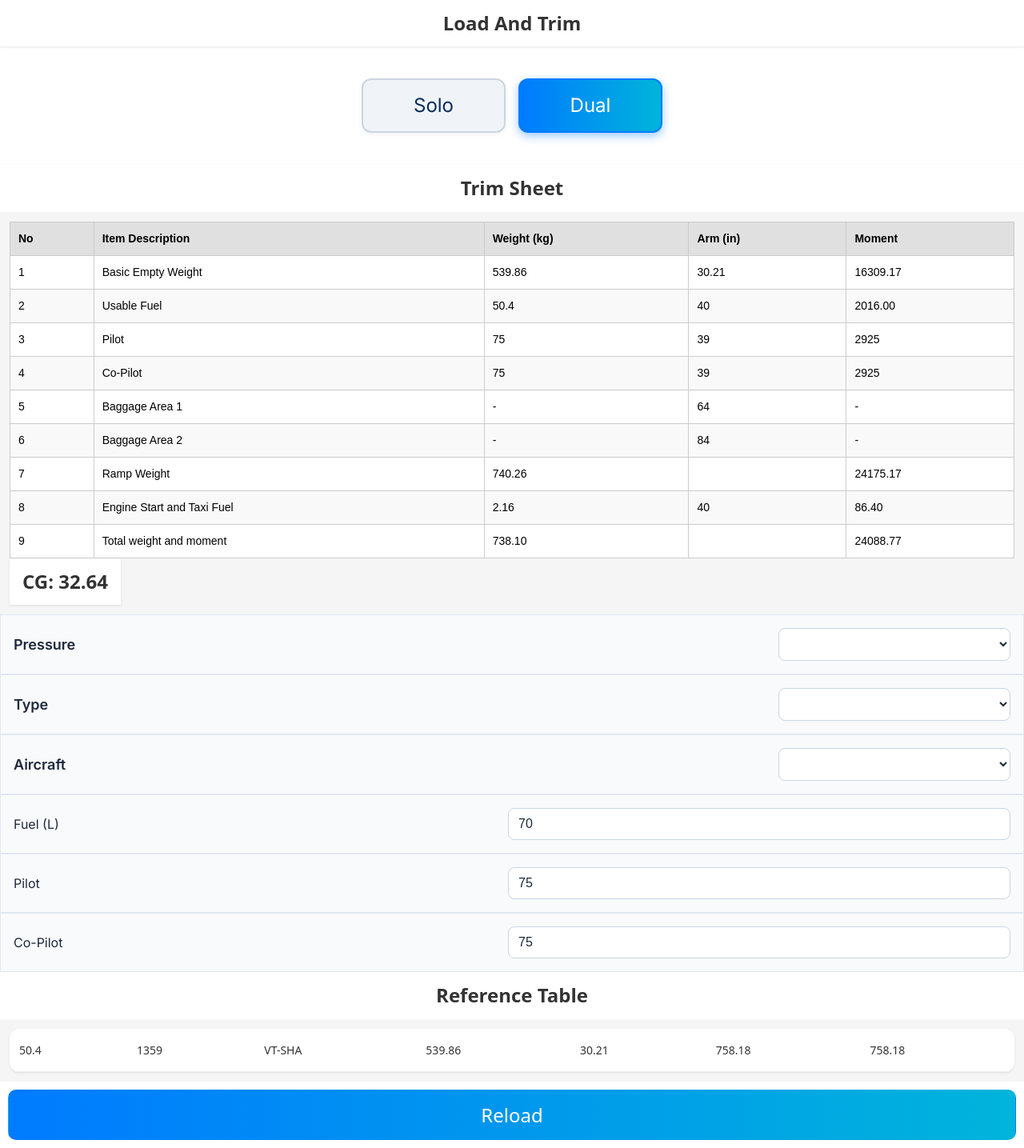
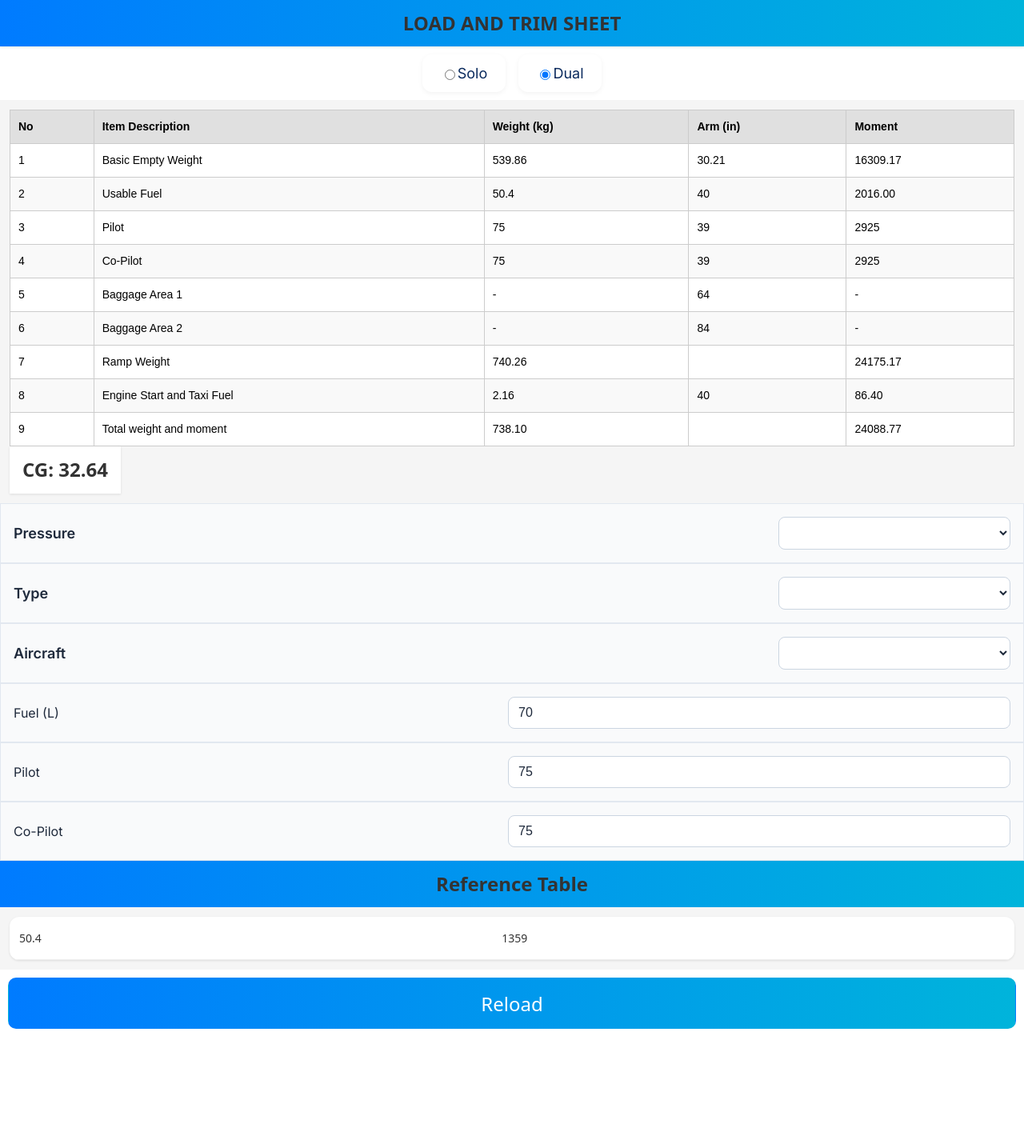
Before and after one commit to bibin-jaimon/2025-load-trim-pwa, a React (Vite) app: page / in a window 1280 px wide. Shown: the whole page at 80% size. After the commit the page ends 1316 px from the top, so only its background shows below. Built offline with nearby package versions, Linux system fonts and the light colour scheme.

Commit message:
Code clean

```diff
--- a/src/App.jsx
+++ b/src/App.jsx
@@ -112,13 +112,16 @@ function App() {
         }}
         className="app-container"
       >
-        <h1>Load And Trim</h1>
+        <h1
+          style={{ background: "linear-gradient(to right, #007bff, #00b4db)" }}
+        >
+          LOAD AND TRIM SHEET
+        </h1>
         <RadioButtonGroup
           options={["Solo", "Dual"]}
           value={mode}
           onChange={setMode}
         />
-        <h1>Trim Sheet</h1>
         {canShow && trimSheetData && <TrimSheet data={trimSheetData} />}
         {canShow && (
           <TitleWithSelector
@@ -164,7 +167,13 @@ function App() {
             onChange: setCoPilotWeight,
           })}
 
-        <h1>Reference Table</h1>
+        <h1
+          style={{
+            background: "linear-gradient(to right, #007bff, #00b4db)",
+          }}
+        >
+          Reference Table
+        </h1>
         {canShow && (
           <ReferenceTable
             aircraft={selectedAircraft}
@@ -177,6 +186,7 @@ function App() {
           onClick={() => window.location.reload()}
           style={{
             margin: "10px",
+            marginBottom: "30px",
             borderRadius: "10px",
             color: "white",
             fontSize: "24px",
--- a/src/components/radio-button.jsx
+++ b/src/components/radio-button.jsx
@@ -3,7 +3,7 @@ import React from "react";
 const styles = {
   container: (maxWidth, minWidth) => ({
     width: "100%",
-    margin: "40px auto",
+    margin: "10px auto",
     textAlign: "center",
     fontFamily: "'Inter', sans-serif",
     padding: "0 16px",
@@ -25,23 +25,23 @@ const styles = {
     display: "flex",
     alignItems: "center",
     justifyContent: "center",
-    padding: "14px 28px",
-    fontSize: "24px",
-    border: "2px solid #cbd5e1",
+    padding: "10px 12px",
+    fontSize: "18px",
+    // border: "2px solid #cbd5e1",
     borderRadius: "12px",
-    background: "#f0f4f8",
+    // background: "#f0f4f8",
     color: "#0b2b5e",
     cursor: "pointer",
     transition: "all 0.25s ease-in-out",
     boxShadow: "0 2px 6px rgba(0, 0, 0, 0.05)",
-    minWidth: "120px",
+    minWidth: "80px",
     userSelect: "none",
   },
   selected: {
-    background: "linear-gradient(to right, #007bff, #00b4db)",
-    borderColor: "#007bff",
-    color: "#fff",
-    boxShadow: "0 4px 12px rgba(0, 123, 255, 0.4)",
+    // background: "linear-gradient(to right, #007bff, #00b4db)",
+    // borderColor: "#007bff",
+    // color: "#fff",
+    // boxShadow: "0 4px 12px rgba(0, 123, 255, 0.4)",
   },
   hiddenInput: {
     display: "none",
@@ -85,7 +85,7 @@ const RadioButtonGroup = ({
                 value={option}
                 checked={isSelected}
                 onChange={() => onChange(option)}
-                style={styles.hiddenInput}
+                // style={styles.hiddenInput}
               />
               <span>{option}</span>
             </label>
--- a/src/components/reference-table/Table.jsx
+++ b/src/components/reference-table/Table.jsx
@@ -5,11 +5,11 @@ import TitleWithSelector from "../selector/selector-with-title";
 const COLUMNS = [
   { key: "fuel", label: "Fuel (Kg)", emphasized: true },
   { key: "pressure", label: "Pressure Alt", emphasized: false },
-  { key: "acreg", label: "A/c Regn.", emphasized: false },
-  { key: "bew", label: "Basic Empty Wt (Kgs)", emphasized: false },
-  { key: "arm", label: "Arm (Inches)", emphasized: false },
-  { key: "mtow", label: "MTOW (KGS)", emphasized: false },
-  { key: "mlw", label: "MLW (KGS)", emphasized: false },
+  // { key: "acreg", label: "A/c Regn.", emphasized: false },
+  // { key: "bew", label: "Basic Empty Wt (Kgs)", emphasized: false },
+  // { key: "arm", label: "Arm (Inches)", emphasized: false },
+  // { key: "mtow", label: "MTOW (KGS)", emphasized: false },
+  // { key: "mlw", label: "MLW (KGS)", emphasized: false },
 ];
 
 const ReferenceTable = ({ aircraft, variant, pressure, fuel }) => {
```
